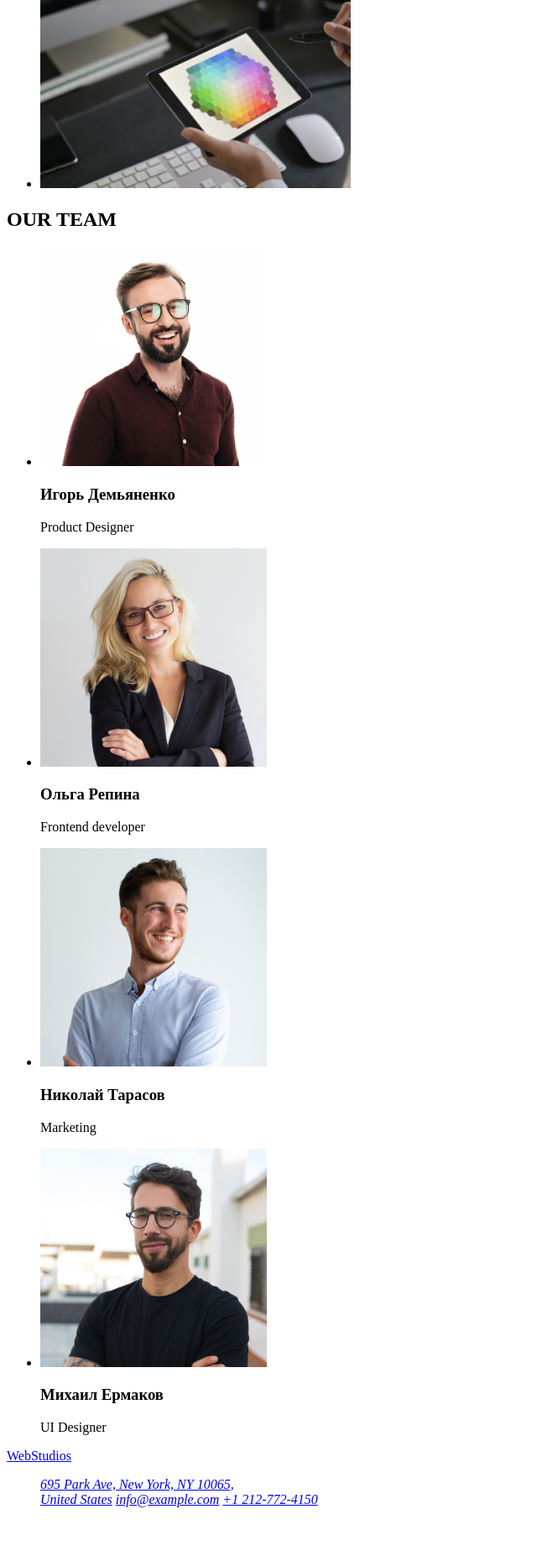
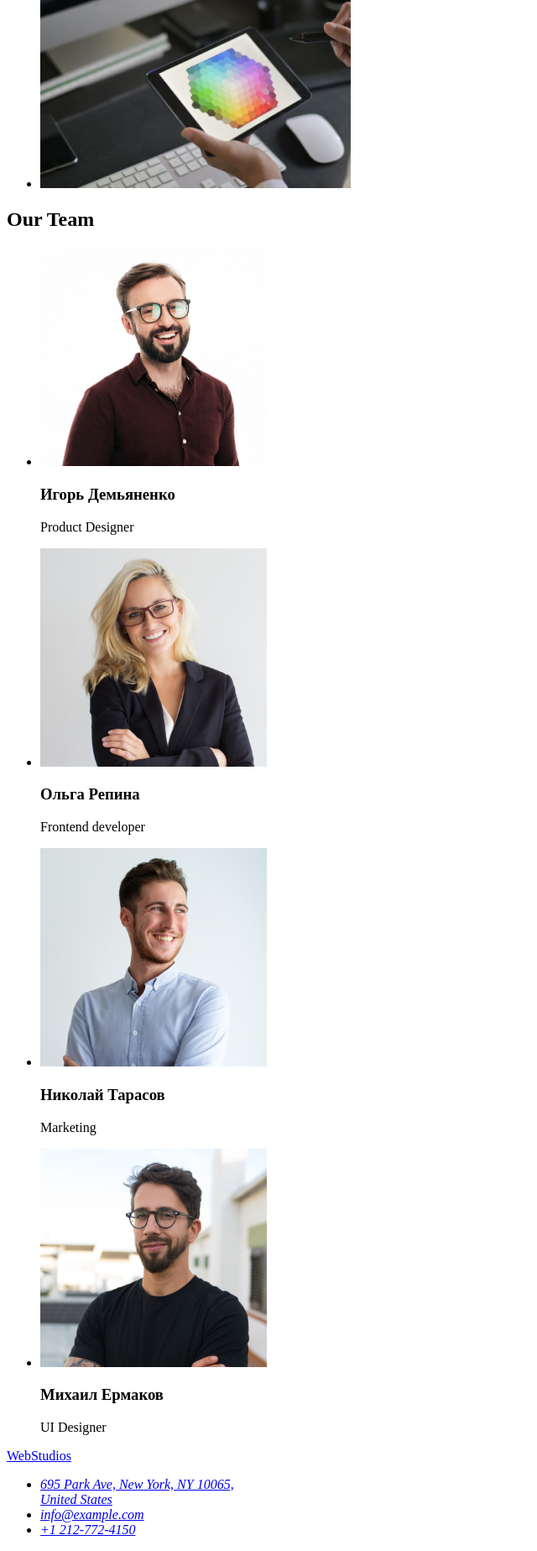
Before and after one commit to UgurMuglali4/goit-markup-hw-01, a plain HTML site: page index.html in a window 1280 px wide. Shown: the part 1305-3152 px from the top of the page at 84% size, without its empty margins (0-640 px from the left). Before the commit the page ends 3116 px from the top, so only its background shows below. Drawn offline with Linux system fonts and the light colour scheme.

Commit message:
Final homw work2

```diff
--- a/index.html
+++ b/index.html
@@ -78,7 +78,7 @@
       </section>
       <section>
         <div>
-          <h2>OUR TEAM</h2>
+          <h2>Our Team</h2>
           <ul>
             <li>
                <img src="images/img-product designer.jpg" alt="product designer" width="270"/>
@@ -110,9 +110,12 @@
         <a href="#">WebStudios</a>
         <address>
         <ul>
-         <a href="#">695 Park Ave, New York, NY 10065,<br> United States</a>
-         <a href="mailto:"info@example.com">info@example.com</a>
-         <a href="tel:"+1 212-772-4150">+1 212-772-4150</a>
+          <li><a href="#">695 Park Ave, New York, NY 10065,<br> United States</a></li>
+          <li><a href="mailto:"info@example.com">info@example.com</a></li>
+          <li><a href="tel:"+1 212-772-4150">+1 212-772-4150</a></li>
+
+
+
 
         </ul>
         </address>
```
